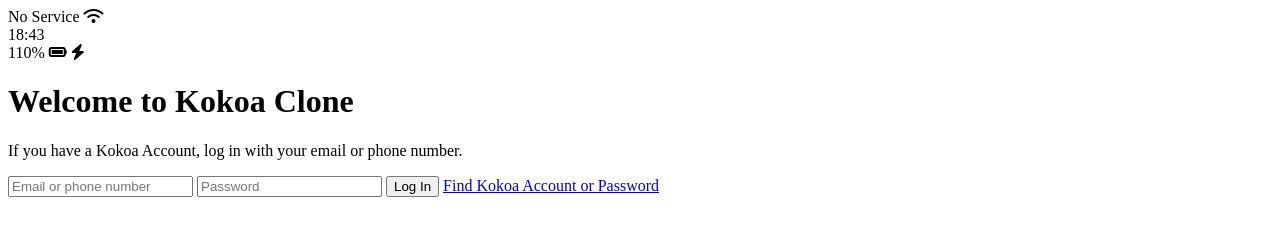
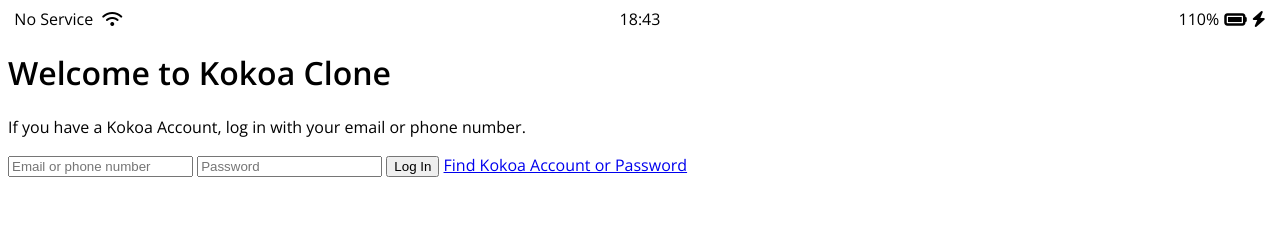
Before and after one commit to hjbaek91/kokoa-clone-2022, a plain HTML site: page index.html in a window 1280 px wide. Drawn offline with nearby package versions, Linux system fonts and the light colour scheme.

Commit message:
Added CSS on status bar

```diff
--- /dev/null
+++ b/css/style.css
@@ -0,0 +1,32 @@
+@import url("https://fonts.googleapis.com/css2?family=Inter:wght@400;500;700&family=Open+Sans:wght@400;600&family=Rubik:wght@400;500;600;700&display=swap");
+body {
+  font-family: "Open Sans", sans-serif;
+}
+
+.status-bar {
+  display: flex;
+  justify-content: center;
+}
+
+.status-bar__column {
+  width: 33%;
+}
+
+.status-bar__column:first-child span {
+  margin-right: 5px;
+}
+
+.status-bar__column:nth-child(2) {
+  display: flex;
+  justify-content: center;
+}
+
+.status-bar__column:last-child {
+  display: flex;
+  justify-content: flex-end;
+  align-items: center;
+}
+
+.status-bar__column .fa-battery-full {
+  margin: 0px 5px;
+}
--- a/index.html
+++ b/index.html
@@ -1,14 +1,14 @@
 <!DOCTYPE html>
 <html lang="en">
   <head>
+    <link rel="stylesheet" href="css/style.css" />
     <meta charset="UTF-8" />
     <meta http-equiv="X-UA-Compatible" content="IE=edge" />
     <meta name="viewport" content="width=device-width, initial-scale=1.0" />
     <title>Welcome to Kokoa Clone</title>
-    <link href="style.css" rel="stylesheet" />
   </head>
   <body>
-    <div id="status-bar">
+    <div class="status-bar">
       <div class="status-bar__column">
         <span>No Service</span>
         <i class="fas fa-wifi"></i>
@@ -18,7 +18,7 @@
       </div>
       <div class="status-bar__column">
         <span>110%</span>
-        <i class="fas fa-battery-full"></i>
+        <i class="fas fa-battery-full fa-lg"></i>
         <i class="fas fa-bolt"></i>
       </div>
     </div>
```
